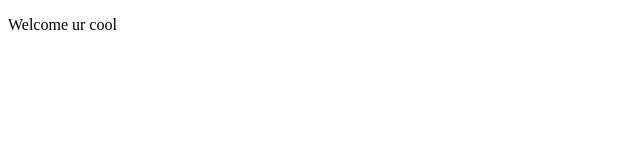
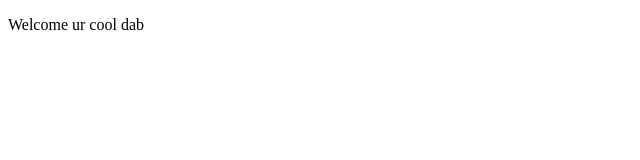
Before and after one commit to 19546/Cameron-3I, a plain HTML site: page index.html in a window 1280 px wide. Shown: the full height of the page, 0-640 px from the left. Drawn offline with Linux system fonts and the light colour scheme.

Commit message:
Update index.html

```diff
--- a/index.html
+++ b/index.html
@@ -10,6 +10,8 @@
 	Welcome
 
 	ur cool
+
+		dab
 	</p>
 	</body>
 </html>
```
